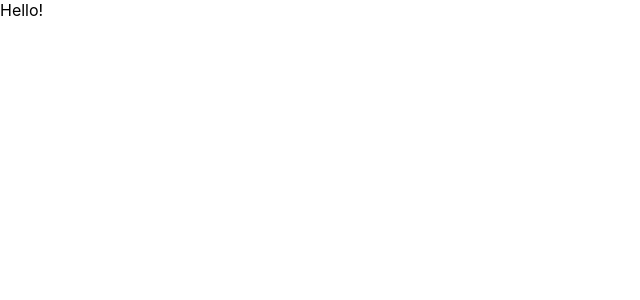
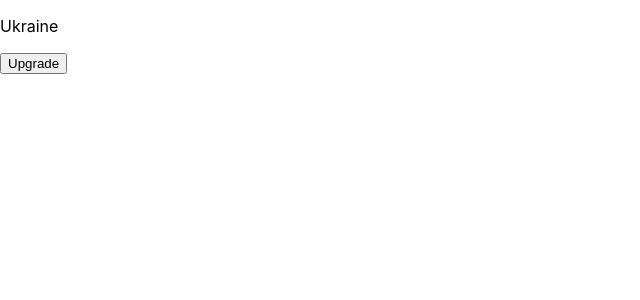
Before and after one commit to PavloKochuiev/GitHub-Battle, a React (Create React App) app in the folder my-app/: page / in a window 1280 px wide. Shown: the top 300 px of the page, without its empty margins (0-640 px from the left). Built offline with nearby package versions, Linux system fonts and the light colour scheme.

Commit message:
Ver.1 - work without props

```diff
--- a/my-app/public/index.html
+++ b/my-app/public/index.html
@@ -2,7 +2,6 @@
 <html lang="en">
   <head>
     <meta charset="utf-8" />
-    <link rel="icon" href="%PUBLIC_URL%/favicon.ico" />
     <meta name="viewport" content="width=device-width, initial-scale=1" />
     <meta name="theme-color" content="#000000" />
     <meta
@@ -24,7 +23,7 @@
       work correctly both with client-side routing and a non-root public URL.
       Learn how to configure a non-root public URL by running `npm run build`.
     -->
-    <title>React App</title>
+    <title>React Hillel</title>
   </head>
   <body>
     <noscript>You need to enable JavaScript to run this app.</noscript>
--- a/my-app/src/components/App.js
+++ b/my-app/src/components/App.js
@@ -1,10 +1,12 @@
 import React from "react";
+import Example from "./Example"
 
 class App extends React.Component {
+
     render() {
         return (
             <div>
-        Hello!
+                <Example  />
             </div>
         )
     }
--- /dev/null
+++ b/my-app/src/components/Example.js
@@ -0,0 +1,30 @@
+import React from "react";
+
+class Example extends React.Component {
+    constructor() {
+        super();
+        this.state = {
+            country: "Ukraine"
+        }
+    }
+
+    changeNameHandler = () => {
+        if (this.state.country === "Ukraine") {
+            this.setState({country: "Ukraine is the best country"})
+        } else {
+            this.setState({country: "Ukraine"})
+        }
+
+    }
+
+    render() {
+        return (
+            <div>
+                <p>{this.state.country}</p>
+                <button onClick={this.changeNameHandler} className="button">Upgrade</button>
+            </div>
+        )
+    }
+}
+
+export default Example;
```
Also changed, not shown: my-app/public/manifest.json. Lines whose indentation alone changed are shown as unchanged.
